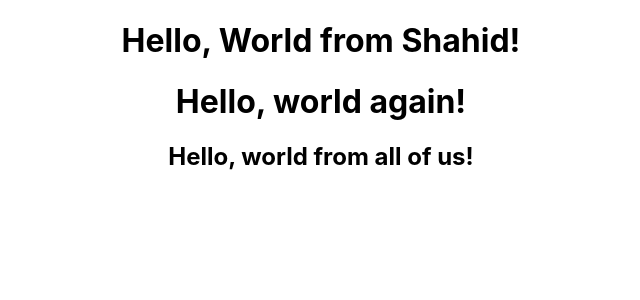
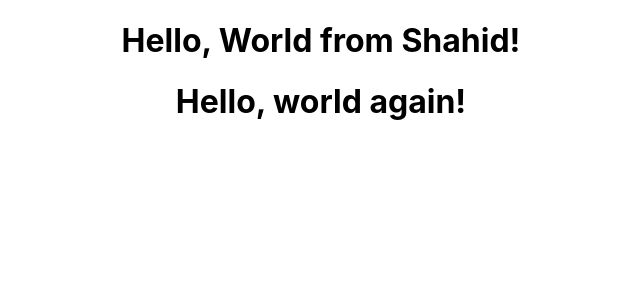
Before and after one commit to syedshahidashiqali/2ndrepo, a React (Create React App) app: page / in a window 1280 px wide. Shown: the top 300 px of the page, without its empty margins (319-959 px from the left). Built offline with nearby package versions, Linux system fonts and the light colour scheme.

Commit message:
Update App.js

```diff
--- a/src/App.js
+++ b/src/App.js
@@ -7,8 +7,6 @@ function App() {
     <div className="App">
       <h1>Hello, World from Shahid!</h1>
       <h1>Hello, world again!</h1>
-      <h2>Hello, world from all of us!</h2>
-
     </div>
   );
 }
```
